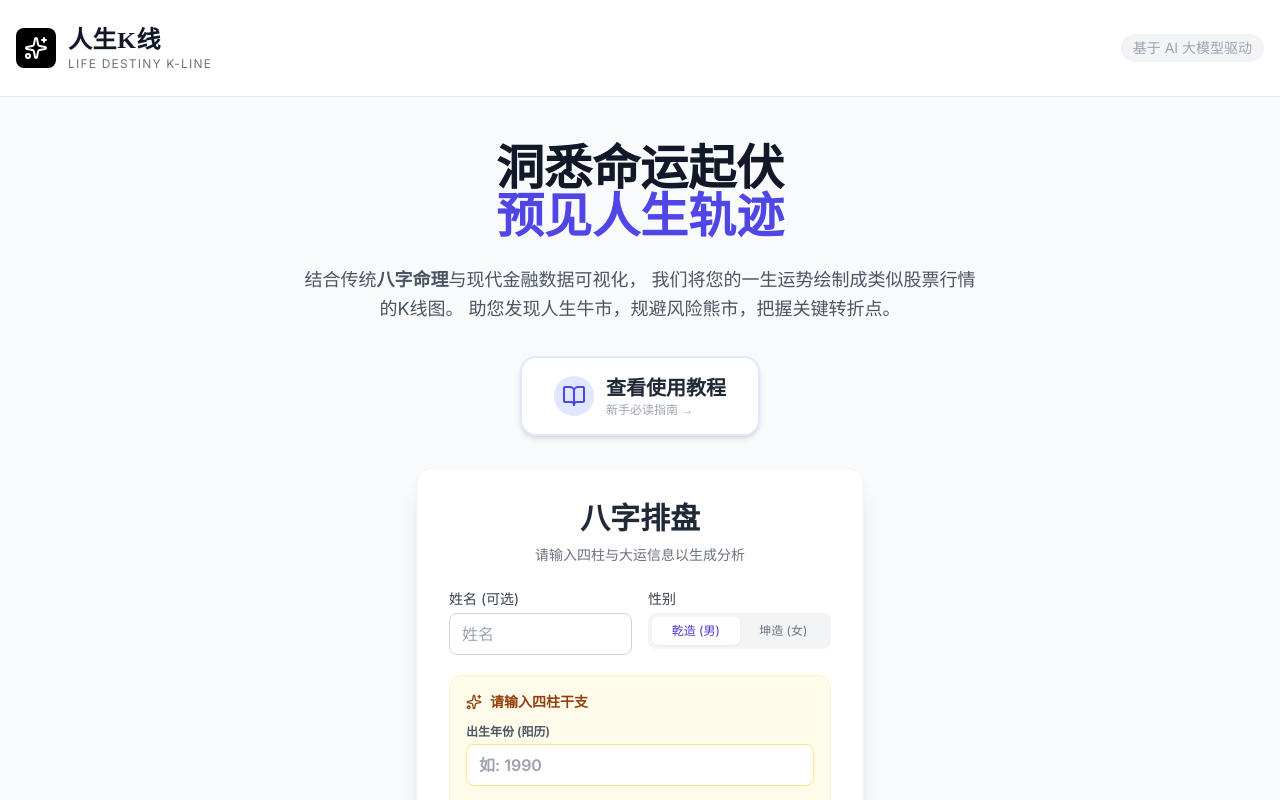
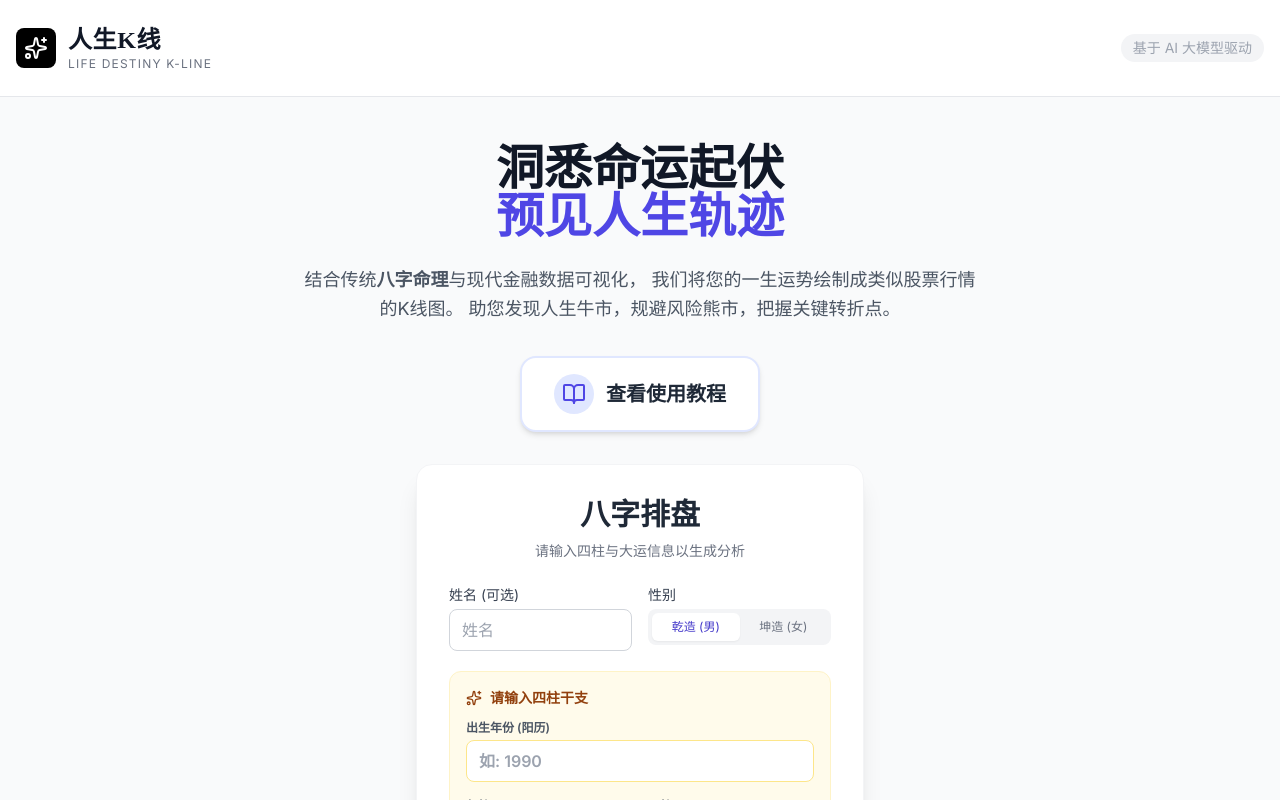
Before and after one commit to LeslieWylie/LeslieWylie.github.io, a React (Vite) app: page / in a window 1280 px wide. Shown: the top 800 px of the page. Built offline with nearby package versions, Linux system fonts and the light colour scheme.

Commit message:
Update App.tsx

```diff
--- a/App.tsx
+++ b/App.tsx
@@ -87,9 +87,6 @@ const App: React.FC = () => {
                   <div className="text-xl font-bold text-gray-800 group-hover:text-indigo-700 transition-colors">
                     查看使用教程
                   </div>
-                  <div className="text-xs text-gray-400 font-medium group-hover:text-indigo-400">
-                    新手必读指南 →
-                  </div>
                 </div>
               </a>
             </div>
```
